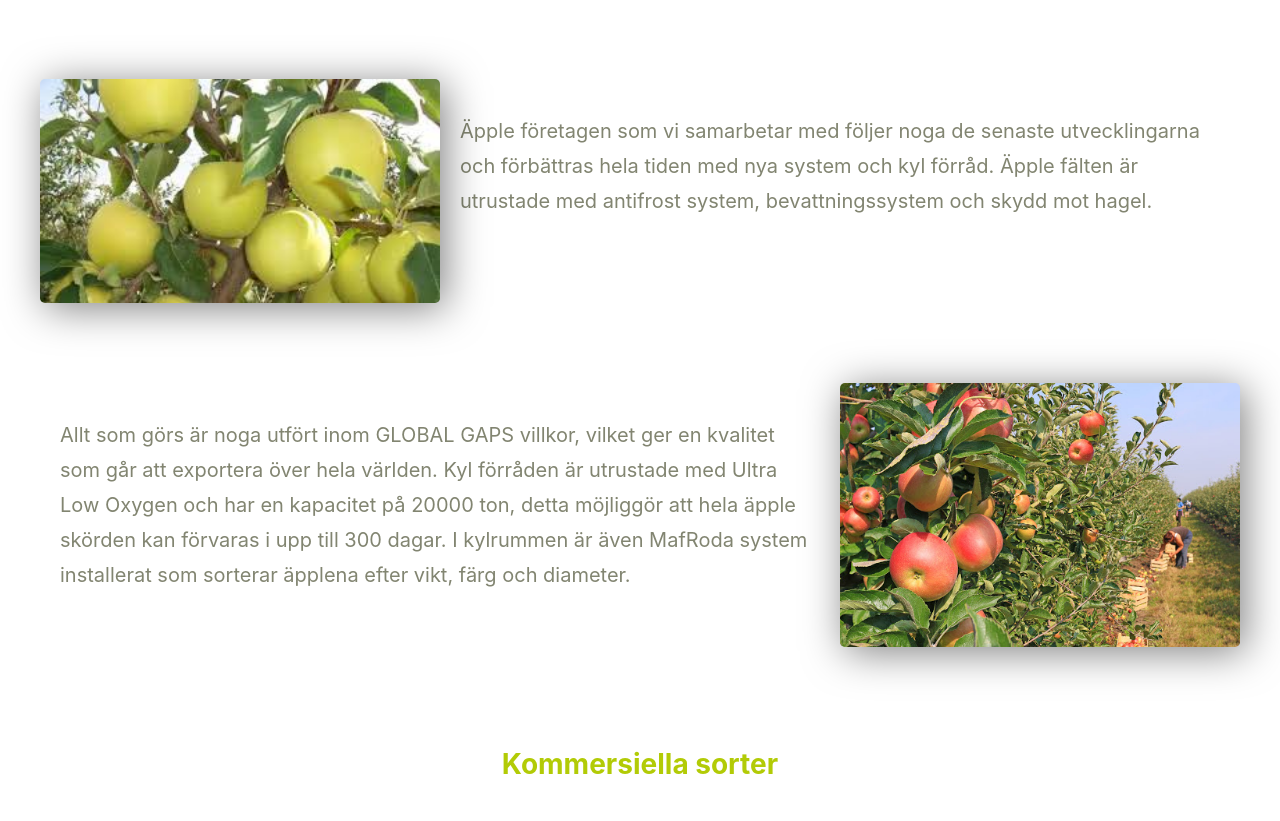
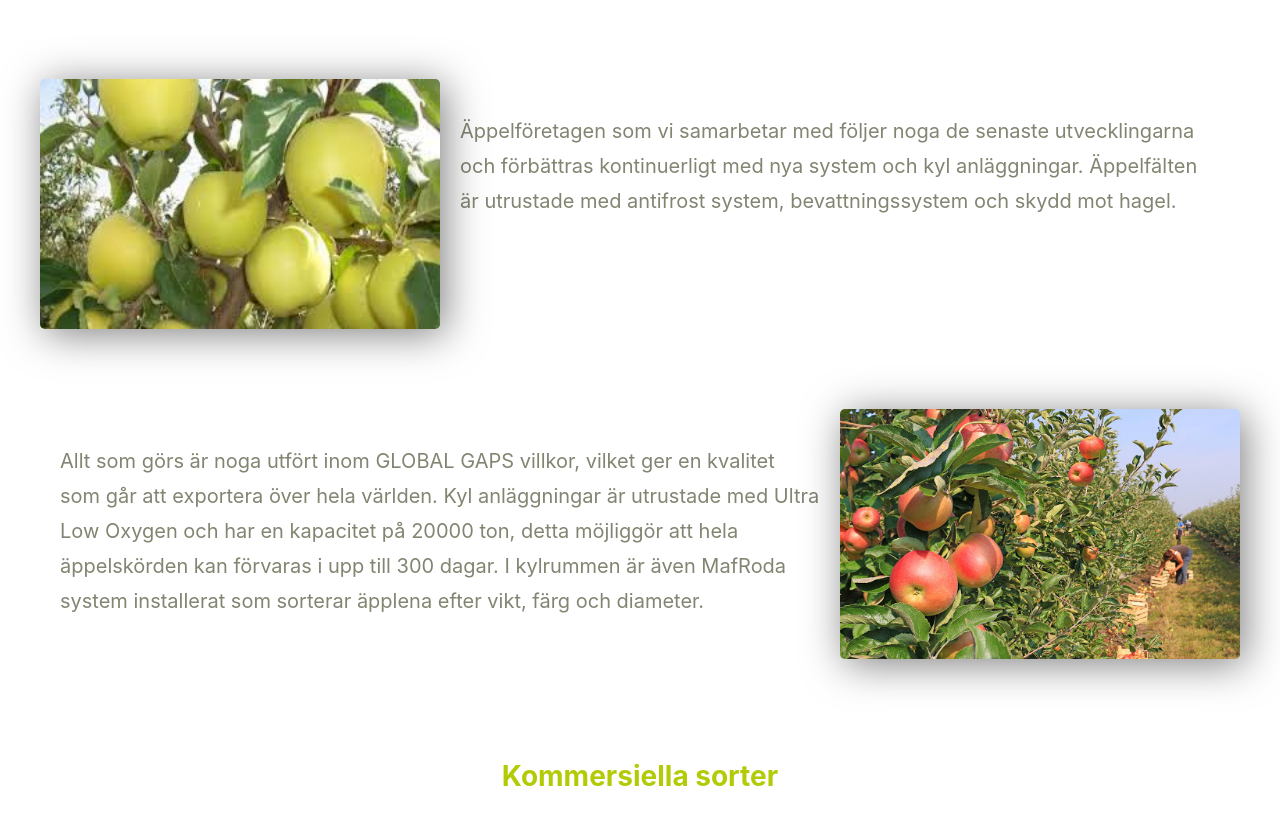
Before and after one commit to andrejkitanovic/healthy-fruits, a React (Create React App) app: page /jabuke in a window 1280 px wide. Shown: the part 772-1593 px from the top of the page. Built offline with nearby package versions, Linux system fonts and the light colour scheme.

Commit message:
finished

```diff
--- a/src/components/Jabuke/ProcesProizvodnje/ProcesProizvodnje.js
+++ b/src/components/Jabuke/ProcesProizvodnje/ProcesProizvodnje.js
@@ -12,9 +12,9 @@ const ProcesProizvodnje = (props) => {
       <div className="flex">
         <img src={ZlatniDelises} alt="Zlatni delises" />
         <p>
-          Äpple företagen som vi samarbetar med följer noga de senaste
-          utvecklingarna och förbättras hela tiden med nya system och kyl
-          förråd. Äpple fälten är utrustade med antifrost system,
+          Äppelföretagen som vi samarbetar med följer noga de senaste
+          utvecklingarna och förbättras kontinuerligt med nya system och kyl
+          anläggningar. Äppelfälten är utrustade med antifrost system,
           bevattningssystem och skydd mot hagel.
         </p>
       </div>
@@ -22,9 +22,9 @@ const ProcesProizvodnje = (props) => {
       <div className="flex">
         <p>
           Allt som görs är noga utfört inom GLOBAL GAPS villkor, vilket ger en
-          kvalitet som går att exportera över hela världen. Kyl förråden är
+          kvalitet som går att exportera över hela världen. Kyl anläggningar är
           utrustade med Ultra Low Oxygen och har en kapacitet på 20000 ton,
-          detta möjliggör att hela äpple skörden kan förvaras i upp till 300
+          detta möjliggör att hela äppelskörden kan förvaras i upp till 300
           dagar. I kylrummen är även MafRoda system installerat som sorterar
           äpplena efter vikt, färg och diameter.
         </p>
--- a/src/components/Jabuke/ProcesProizvodnje/ProcesProizvodnje.scss
+++ b/src/components/Jabuke/ProcesProizvodnje/ProcesProizvodnje.scss
@@ -15,6 +15,8 @@
 
         img{
             min-width: 400px;
+
+            height: 250px;
             border-radius: 5px;
             filter: drop-shadow(5px 5px 20px rgba(0,0,0,0.5));
         }
```
